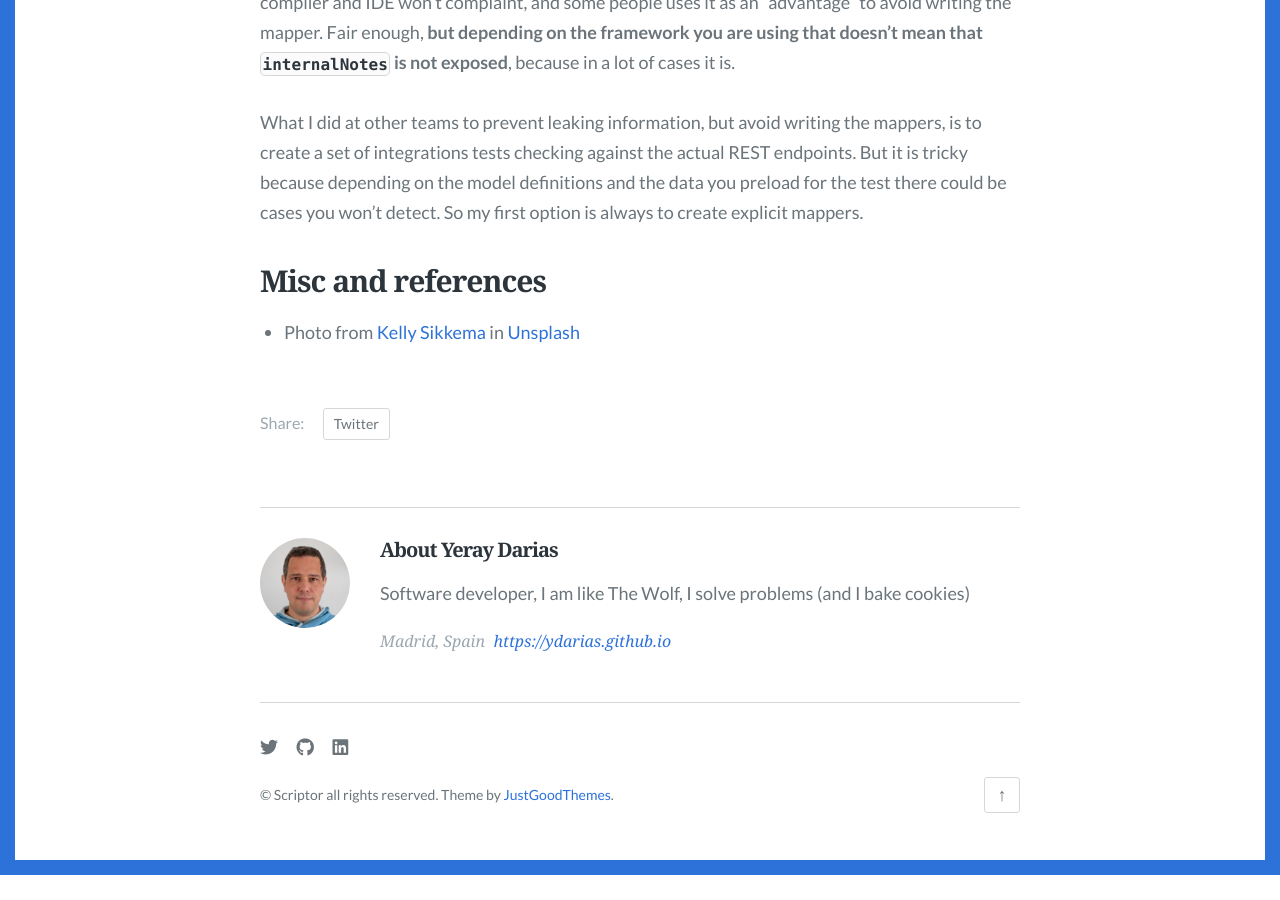
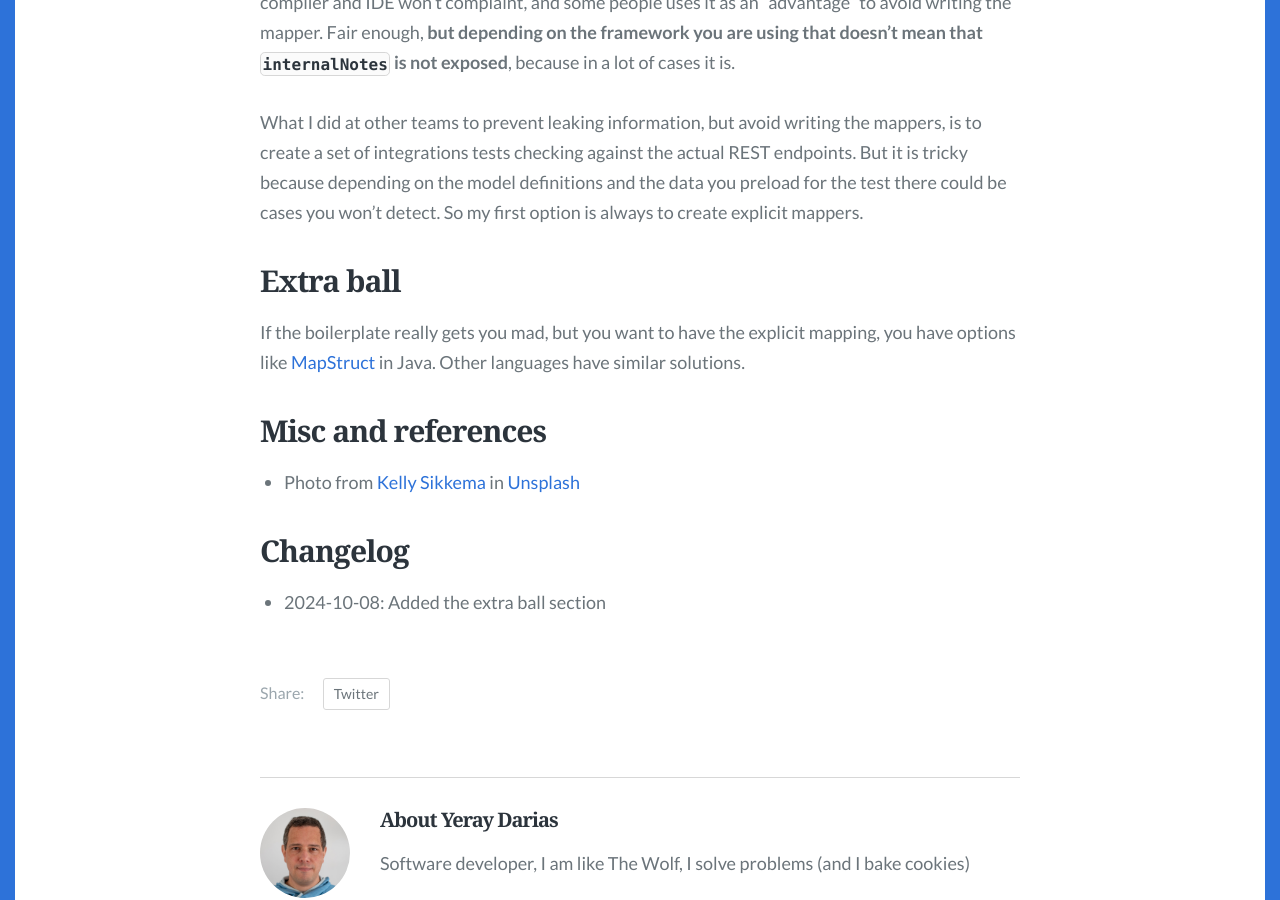
Before and after one commit to ydarias/ydarias.github.io, a Jekyll site: the page built from _posts/2024-10-08-hexagonal-architecture-too-much-boilerplate.md, in a window 1280 px wide and 900 px high, scrolled down 4899 px. Built offline with Jekyll 4.4.1, drawn with Linux system fonts in a browser that asks for light colours; some web fonts are replaced; before the commit the page ends 5774 px from its top, so only the background shows below that.

Commit message:
Added extra ball to hexagonal boilerplate

```diff
--- a/_posts/2024-10-08-hexagonal-architecture-too-much-boilerplate.md
+++ b/_posts/2024-10-08-hexagonal-architecture-too-much-boilerplate.md
@@ -111,6 +111,14 @@ Because as long as the `Profile` has at least all the attributes from `ProfileRe
 
 What I did at other teams to prevent leaking information, but avoid writing the mappers, is to create a set of integrations tests checking against the actual REST endpoints. But it is tricky because depending on the model definitions and the data you preload for the test there could be cases you won't detect. So my first option is always to create explicit mappers.
 
+## Extra ball
+
+If the boilerplate really gets you mad, but you want to have the explicit mapping, you have options like [MapStruct](https://mapstruct.org/) in Java. Other languages have similar solutions.
+
 ## Misc and references
 
 * Photo from <a href="https://unsplash.com/es/@kellysikkema?utm_content=creditCopyText&utm_medium=referral&utm_source=unsplash">Kelly Sikkema</a> in <a href="https://unsplash.com/es/fotos/letras-de-personas-en-papel-de-calco-con-lapiz-mecanico-o2TRWThve_I?utm_content=creditCopyText&utm_medium=referral&utm_source=unsplash">Unsplash</a>
+
+## Changelog
+
+* 2024-10-08: Added the extra ball section
```
